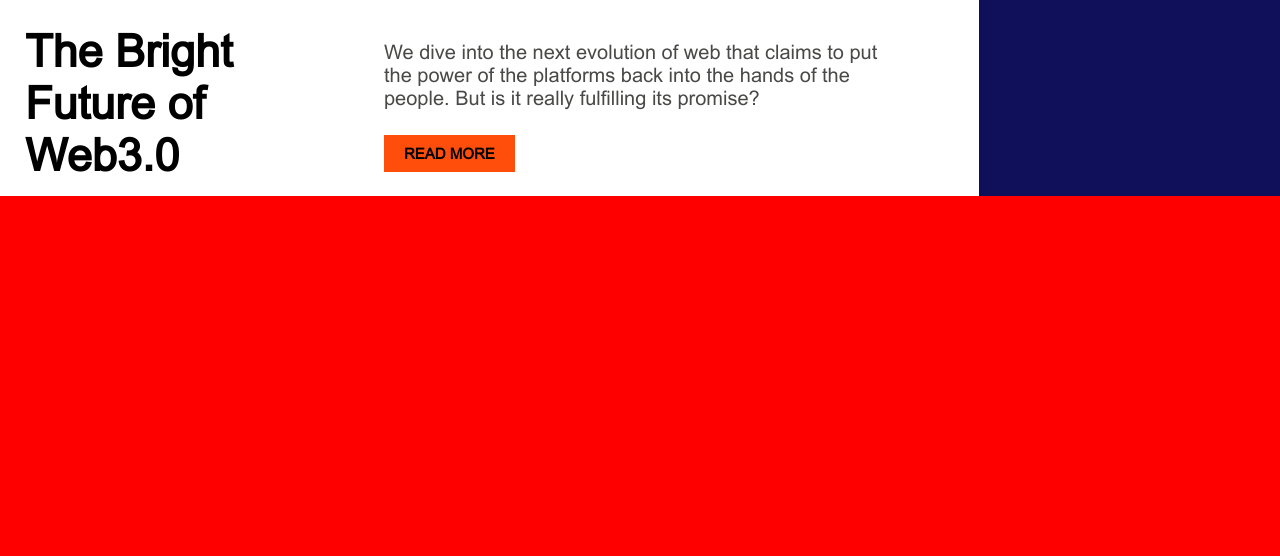
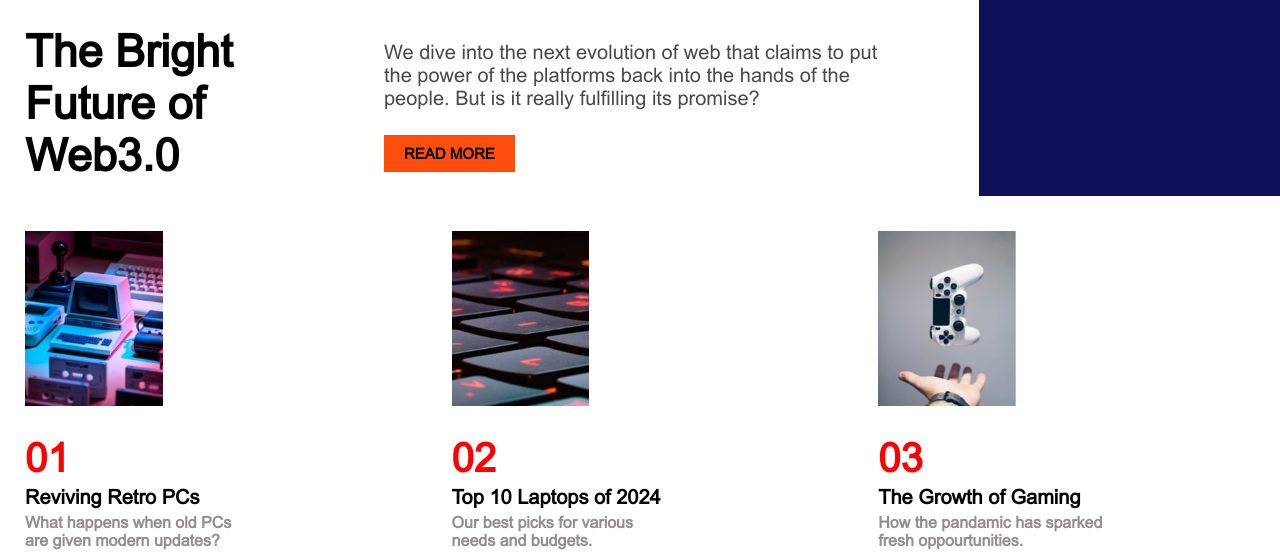
Before and after one commit to GeekyHim/PathToFullStack, a PHP site: page / in a window 1280 px wide. Shown: the part 524-1080 px from the top of the page. Before the commit the page ends 720 px from the top, so only its background shows below. Run offline with PHP 8.4, Linux system fonts and the light colour scheme.

Commit message:
final commit

```diff
--- a/Assignment1/index.html
+++ b/Assignment1/index.html
@@ -42,8 +42,30 @@
 			</div>
 
 			<div class = 'bottom '>
-
-
+				<div class = 'bottom_box'>
+					<div class = "bbox1">
+						<div class = 'box_img'> <img src = 'img_bottom_1.jpg' height="175px"> </div>
+						<div class = 'bhead'> 01 </div>
+						<div class = 'bcontent1'> Reviving Retro PCs </div>
+						<div class = 'bcontent2'> What happens when old PCs are given modern updates? </div>
+					</div>
+				</div>
+				<div class = 'bottom_box'>
+					<div class = "bbox1">
+						<div class = 'box_img'> <img src = 'img_bottom_3.jpg' height="175px"> </div>
+						<div class = 'bhead'> 02 </div>
+						<div class = 'bcontent1'> Top 10 Laptops of 2024 </div>
+						<div class = 'bcontent2'> Our best picks for various needs and budgets. </div>
+					</div>
+				</div>
+				<div class = 'bottom_box'>
+					<div class = "bbox1">
+						<div class = 'box_img'> <img src = 'img_bottom_2.jpg' height="175px"> </div>
+						<div class = 'bhead'> 03 </div>
+						<div class = 'bcontent1'> The Growth of Gaming </div>
+						<div class = 'bcontent2'> How the pandamic has sparked fresh oppourtunities. </div>
+					</div>
+				</div>
 			</div>
 		</div>
 		<div class = 'foot'> </div>
--- a/Assignment1/style.css
+++ b/Assignment1/style.css
@@ -166,12 +166,62 @@
 
 
 .bottom {
-    background-color: red;
+    padding-top: 10px ;
     width: 100%;
     height: 350px;
     float: left;
 }
 
+.bottom_box{
+    width: 33.33%;
+    height: 100%;
+    float: left;
+}
+
+.bbox1 {
+    width: 90%;
+    margin-top: 25px;
+    margin-left: 25px;
+    float: left;
+}
+.box_img{
+    float: left;
+    height: 200px;
+    padding-right: 10px;
+}
+.bhead {
+    font-weight: 600;
+    color: red;
+    float: left;
+    width: 67%;
+    font-family: arial;
+    font-size: 40px;
+    margin-top: 5px;
+}
+
+.bcontent1 {
+    float: left;
+    width: 67%;
+    font-family: 'arial';
+    font-size: 20px;
+    color: black;
+    font-weight: 600;
+    /* margin-bottom: 5px; */
+    margin-top: 5px;
+}
+
+.bcontent2 {
+    /* background-color: gainsboro; */
+    float: left;
+    width: 59%;
+    font-family: 'arial';
+    font-size: 16px;
+    color: #3d393991;
+    font-weight: 600;
+    /* margin-bottom: 5px; */
+    margin-top: 5px;
+    padding-right: 5px;
+}
 
 @font-face {
     font-family: arial;
```
Also changed, not shown: Assignment1/img_bottom_1.jpg (added), Assignment1/img_bottom_2.jpg (added), Assignment1/img_bottom_3.jpg (added).
